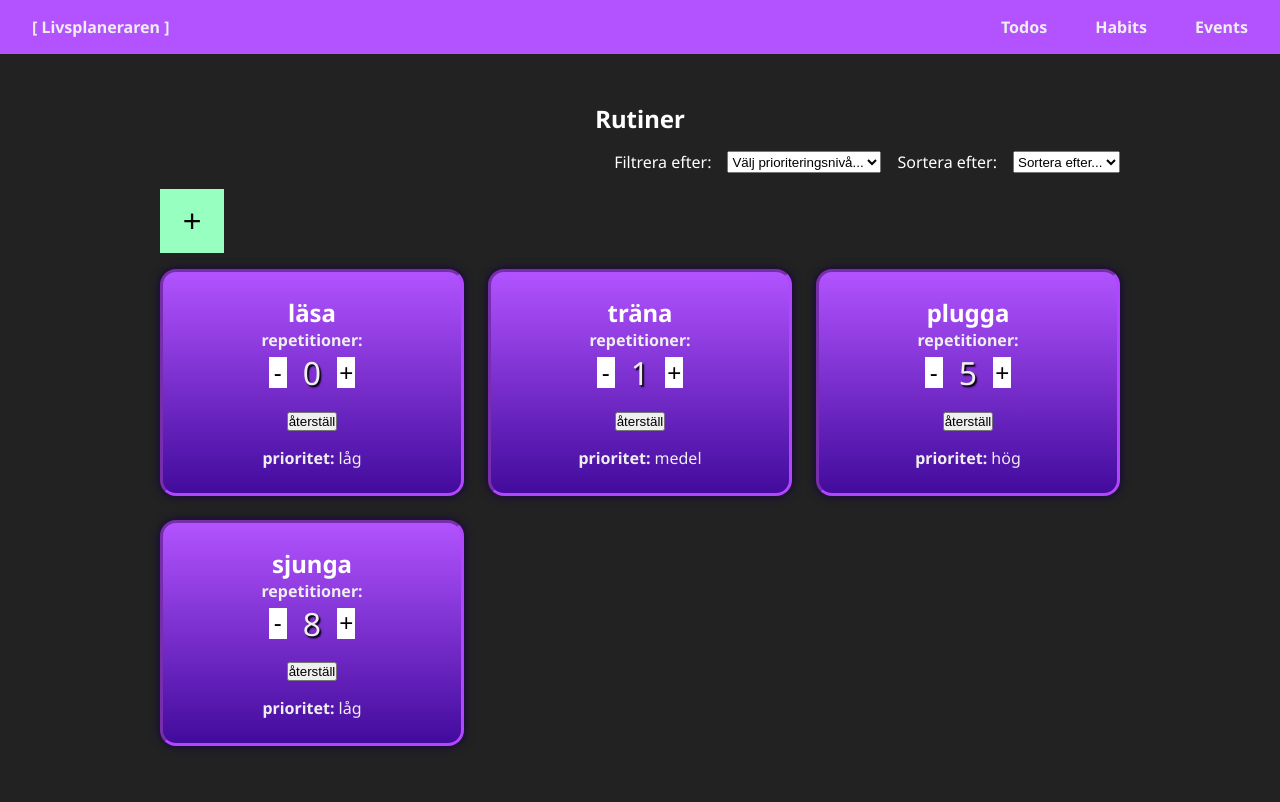
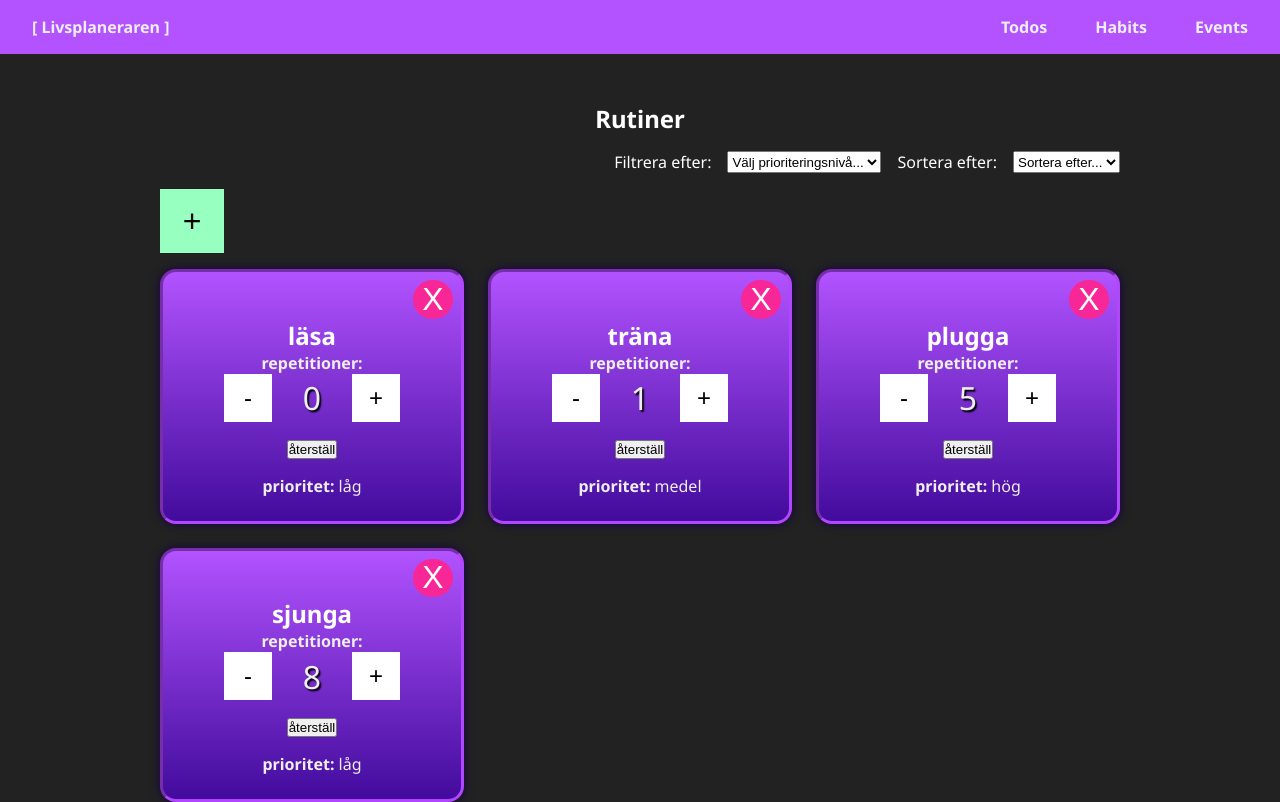
Before and after one commit to Ebba-Ene/projektarbete-productivity-assistant-application, a React (Vite) app: page /habits in a window 1280 px wide. Built offline with nearby package versions, Linux system fonts and the light colour scheme.

Commit message:
Add CSS to style new deletebutton for habits and fix layout bugs when adjusting to smaller screen sizes

```diff
--- a/src/components/HabitsForm.jsx/HabitsForm.module.css
+++ b/src/components/HabitsForm.jsx/HabitsForm.module.css
@@ -1,5 +1,7 @@
 .habitscomponent{
     margin: 1rem 0;
+    display: flex;
+    flex-direction: column;
 }
 .titleform{
     padding:0.5rem 0;
@@ -22,7 +24,7 @@ h2{
 }
 .repsinput, .titleinput, .priorityinput{
     font-size: 0.8rem;
-    max-width: 90%;
+    min-width: 10%;
     padding:0.4rem;
 }
 .formbtn{
--- a/src/pages/HabitsPage/HabitsPage.jsx
+++ b/src/pages/HabitsPage/HabitsPage.jsx
@@ -77,6 +77,7 @@ const HabitsPage = () => {
       <div className={s.grid}>
         {display.map((item, i) => (
           <div className={s.habitCard} key={i}>
+            <button className={s.deletebtn}>X</button>
             <h2>{item.title}</h2>
             <p>
               <strong>repetitioner:</strong>
--- a/src/pages/HabitsPage/HabitsPage.module.css
+++ b/src/pages/HabitsPage/HabitsPage.module.css
@@ -49,15 +49,40 @@ html{
     box-shadow: 0.01rem 0.01rem 0.6rem 0.01rem rgb(22, 3, 67);
 
 }
+.deletebtn{
+    font-size: 2rem;
+    width:2.5rem;
+    border-radius: 3rem;
+    padding:0.06rem;
+    align-self:end;
+    text-align: center;
+    margin:-1rem -1rem 0 0;
+    color:white;
+    background-color: #F82797;
+    border:none;
+}
+.deletebtn:hover{
+    background-color:white;
+    color:#F82797;
+}
 .repbtn{
     padding:0.1rem;
+    height: 3rem;
+    width:3rem;
     background-color: rgb(255, 255, 255);
     font-size:1.5rem;
     border:none;
     border-radius:0.02rem;
 }
+.repbtn:hover{
+    background-color: #37ff84;
+}
 .resetbtn{
     margin:1rem;
+}
+.resetbtn:hover{
+    background-color: #F82797;
+    color:white;
 }
 .grid{
     display:grid;
```
